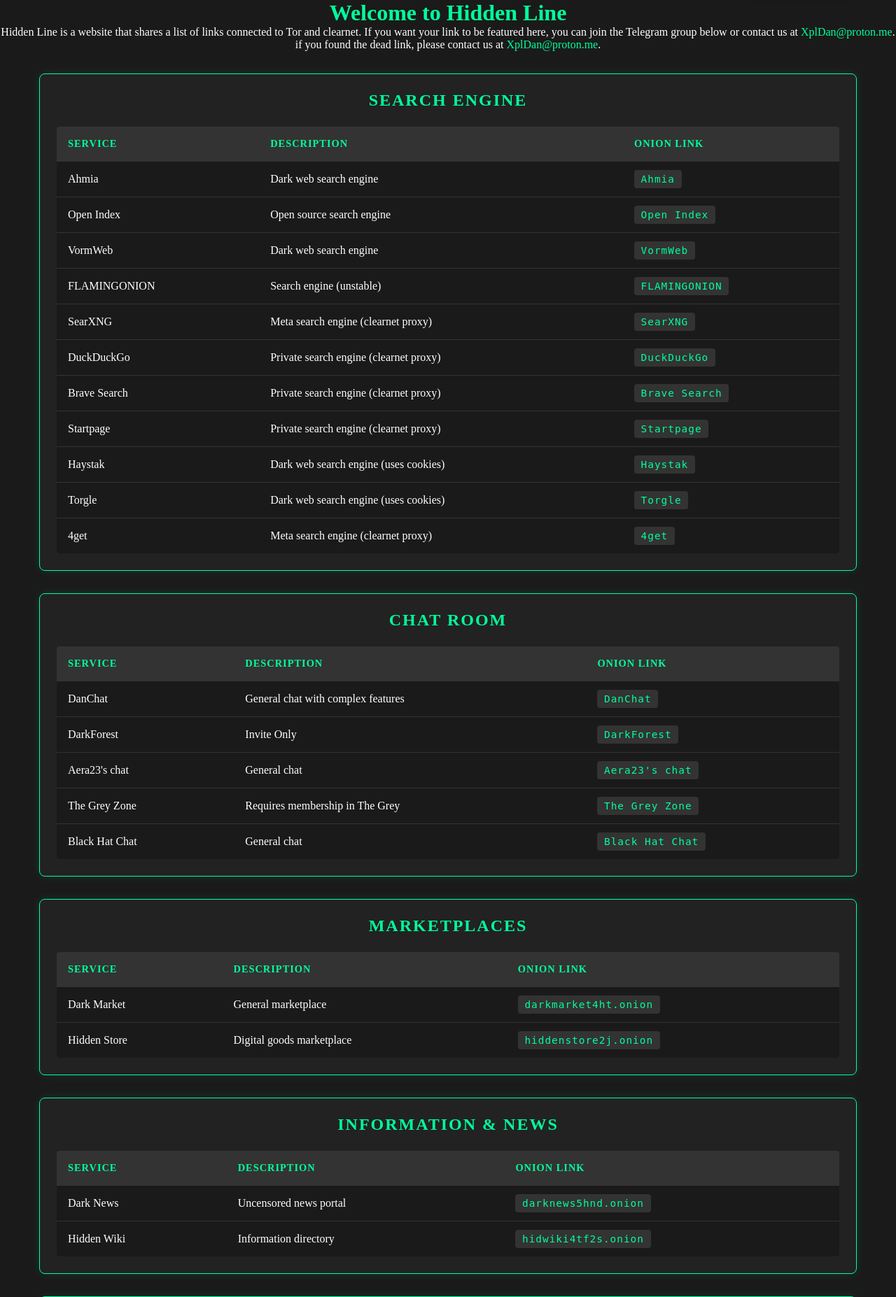
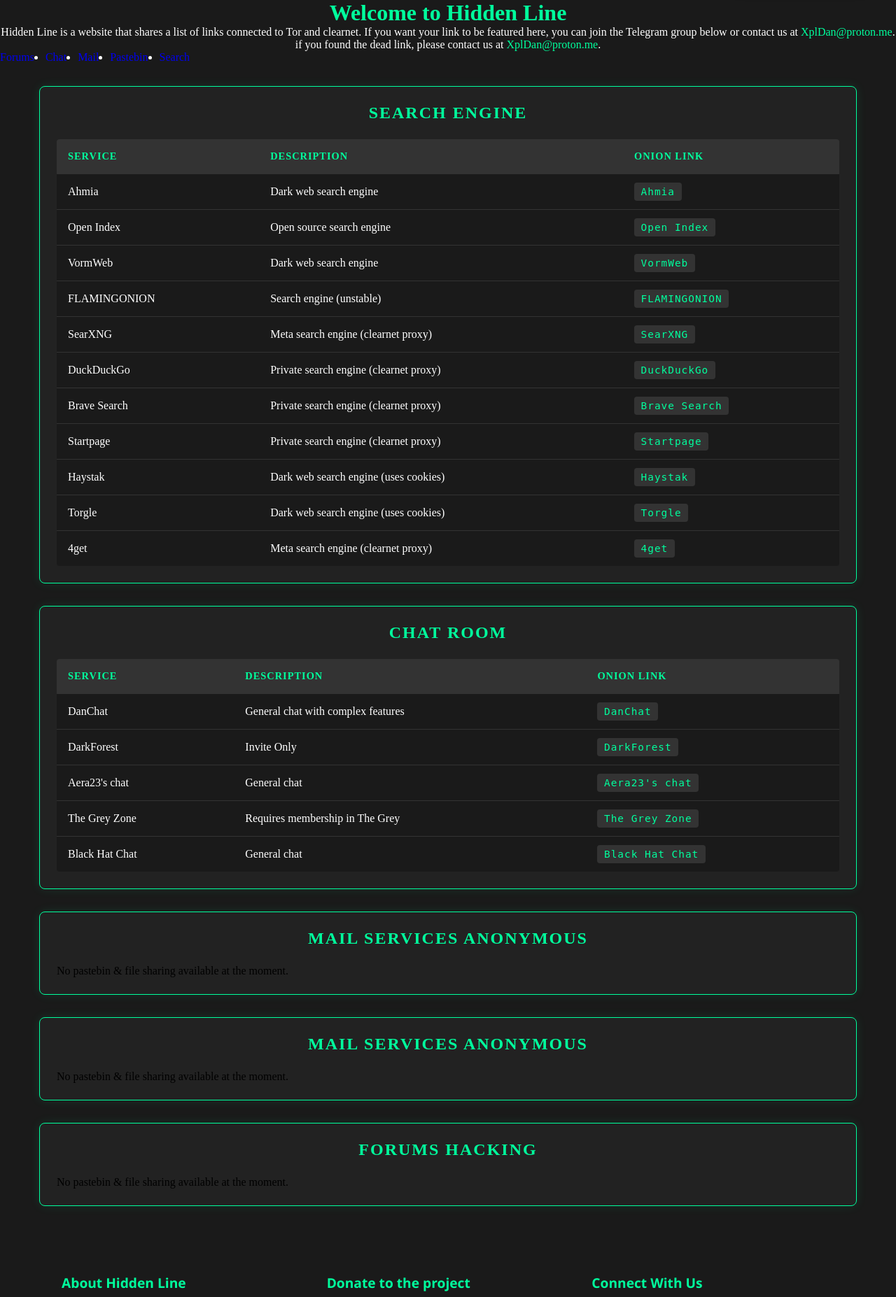
Before and after one commit to 0srD4n/hidden_line, a PHP site: page / in a window 1280 px wide. Shown: the part 75-1929 px from the top of the page at 70% size. Run offline with PHP 8.4, Linux system fonts and the light colour scheme; data that the repository does not hold is empty.

Commit message:
add links

```diff
--- a/index.php
+++ b/index.php
@@ -60,7 +60,6 @@ function print_header($title, $class) {
         <link rel="stylesheet" href="/style/' . $safe_class .'">
         <link rel="icon" type="image/x-icon" href="/favicon.ico">
         <link rel="stylesheet" href="/style/main.css">
-        <script src="/js/main.js" defer></script>
     </head>';
 
     include 'templates/nav.php';
@@ -70,12 +69,20 @@ function print_header($title, $class) {
 
 function welcome_page() {
     print_header('Hidden Line', 'welcome.css');
+
     echo '
         <div class="container">
             <h1>Welcome to Hidden Line</h1>
             <p>Hidden Line is a website that shares a list of links connected to Tor and clearnet. If you want your link to be featured here, you can join the Telegram group below or contact us at <a style="color: #00ff9d;" href="mailto:XplDan@proton.me">XplDan@proton.me</a>. </p>
             <p> if you found the dead link, please contact us at <a style="color: #00ff9d;" href="mailto:XplDan@proton.me">XplDan@proton.me</a>. </p>
         </div>';
+        echo '<ul class="nav-links">
+        <li class="nav-item"><a class="nav-link" href="#forums">Forums</a></li>
+        <li class="nav-item"><a class="nav-link" href="#chat">Chat</a></li>
+        <li class="nav-item"><a class="nav-link" href="#mail">Mail</a></li>
+        <li class="nav-item"><a class="nav-link" href="#pastebin">Pastebin</a></li>
+        <li class="nav-item"><a class="nav-link" href="#search">Search</a></li>
+        </ul>';
         print_mainpage();
 
     include 'templates/footer.php';
@@ -83,11 +90,13 @@ function welcome_page() {
 function print_mainpage(){
     $search_engines = json_decode(file_get_contents('link/search.json'), true)['search'];
     $chat_rooms = json_decode(file_get_contents('link/chat_room.json'), true)['chat'];
-
+    $mail_services = json_decode(file_get_contents('link/mail.json'), true)['mail'];
+    $pastebin_files = json_decode(file_get_contents('link/pastebin_files.json'), true)['pastebin'];
+    $forums = json_decode(file_get_contents('link/forums.json'), true)['forums'];
     echo '<div class="main-content">';
 
     // Search Engines Section
-    echo '<div class="category-section">
+    echo '<div class="category-section" id="search">
             <h2>Search Engine</h2>';
     if (!empty($search_engines)) {
         echo '<table class="dark-links">
@@ -117,7 +126,7 @@ function print_mainpage(){
     echo '</div>';
 
     // Chat Rooms Section
-    echo '<div class="category-section">
+    echo '<div class="category-section" id="chat">
             <h2>Chat Room</h2>';
     if (!empty($chat_rooms)) {
         echo '<table class="dark-links">
@@ -146,73 +155,90 @@ function print_mainpage(){
     }
     echo '</div>';
 
-    // Marketplaces Section
-    echo '<div class="category-section">
-            <h2>Marketplaces</h2>
-            <table class="dark-links">
+    // Pastebin & File Sharing Section
+    echo '<div class="category-section" id="pastebin">
+            <h2>Mail Services anonymous</h2>';
+    if (!empty($mail_services)) {
+        echo '<table class="dark-links">
                 <tr>
                     <th>Service</th>
-                    <th>Description</th>
                     <th>onion Link</th>
-                </tr>
-                <tr>
-                    <td>Dark Market</td>
-                    <td>General marketplace</td>
-                    <td><code>darkmarket4ht.onion</code></td>
-                </tr>
-                <tr>
-                    <td>Hidden Store</td>
-                    <td>Digital goods marketplace</td>
-                    <td><code>hiddenstore2j.onion</code></td>
-                </tr>
-            </table>
-        </div>';
+                </tr>';
 
-    // Information & News Section
-    echo '<div class="category-section">
-            <h2>Information & News</h2>
-            <table class="dark-links">
-                <tr>
-                    <th>Service</th>
-                    <th>Description</th>
-                    <th>onion Link</th>
-                </tr>
-                <tr>
-                    <td>Dark News</td>
-                    <td>Uncensored news portal</td>
-                    <td><code>darknews5hnd.onion</code></td>
-                </tr>
-                <tr>
-                    <td>Hidden Wiki</td>
-                    <td>Information directory</td>
-                    <td><code>hidwiki4tf2s.onion</code></td>
-                </tr>
-            </table>
-        </div>';
+        foreach($pastebin_files as $pastebin) {
+            $title = !empty($pastebin['title']) ? htmlspecialchars($pastebin['title'], ENT_QUOTES, 'UTF-8') : '';
+            $url = !empty($pastebin['url']) ? htmlspecialchars($pastebin['url'], ENT_QUOTES, 'UTF-8') : '';
 
-    // Security Services Section
-    echo '<div class="category-section">
-            <h2>Security Services</h2>
-            <table class="dark-links">
-                <tr>
-                    <th>Service</th>
-                    <th>Description</th>
-                    <th>onion Link</th>
-                </tr>
-                <tr>
-                    <td>SecureVPN</td>
-                    <td>Anonymous VPN service</td>
-                    <td><code>securevpn3fd.onion</code></td>
-                </tr>
-                <tr>
-                    <td>CryptoHost</td>
-                    <td>Anonymous hosting</td>
-                    <td><code>cryptohost4d.onion</code></td>
-                </tr>
-            </table>
-        </div>';
+            if ($title && $url) {
+                echo '<tr>
+                        <td>' . $title . '</td>
+                        <td><a href="' . $url . '" rel="noopener noreferrer" target="_blank"><code>' . $title . '</code></a></td>
+                      </tr>';
+            }
+        }
+        echo '</table>';
+    } else {
+        echo '<p class="error">No pastebin & file sharing available at the moment.</p>';
+    }
+    echo '</div>';
 
-    echo '</div>';
+    echo '<div class="category-section" id="mail">
+    <h2>Mail Services anonymous</h2>';
+if (!empty($mail_services)) {
+echo '<table class="dark-links">
+        <tr>
+            <th>Service</th>
+            <th>Description</th>
+            <th>onion Link</th>
+        </tr>';
+
+foreach($mail_services as $mail) {
+    $title = !empty($mail['title']) ? htmlspecialchars($mail['title'], ENT_QUOTES, 'UTF-8') : '';
+    $url = !empty($mail['url']) ? htmlspecialchars($mail['url'], ENT_QUOTES, 'UTF-8') : '';
+    $description = !empty($mail['description']) ? htmlspecialchars($mail['description'], ENT_QUOTES, 'UTF-8') : '';
+    if ($title && $url) {
+        echo '<tr>
+                <td>' . $title . '</td>
+                <td>' . $description . '</td>
+                <td><a href="' . $url . '" rel="noopener noreferrer" target="_blank"><code>' . $title . '</code></a></td>
+              </tr>';
+    }
+}
+echo '</table>';
+} else {
+echo '<p class="error">No pastebin & file sharing available at the moment.</p>';
+}
+echo '</div>';
+
+
+
+echo '<div class="category-section" id="forums">
+<h2>Forums Hacking</h2>';
+if (!empty($forums)) {
+echo '<table class="dark-links">
+    <tr>
+        <th>Service</th>
+        <th>Description</th>
+        <th>onion Link</th>
+    </tr>';
+
+foreach($forums as $forum) {
+$title = !empty($forum['title']) ? htmlspecialchars($forum['title'], ENT_QUOTES, 'UTF-8') : '';
+$url = !empty($forum['url']) ? htmlspecialchars($forum['url'], ENT_QUOTES, 'UTF-8') : '';
+$description = !empty($forum['description']) ? htmlspecialchars($forum['description'], ENT_QUOTES, 'UTF-8') : '';
+if ($title && $url) {
+    echo '<tr>
+            <td>' . $title . '</td>
+            <td>' . $description . '</td>
+            <td><a href="' . $url . '" rel="noopener noreferrer" target="_blank"><code>' . $title . '</code></a></td>
+          </tr>';
+}
+}
+echo '</table>';
+} else {
+echo '<p class="error">No pastebin & file sharing available at the moment.</p>';
+}
+echo '</div>';
 }
 function error_page() {
     print_header('Error 404', 'error.css');
```
